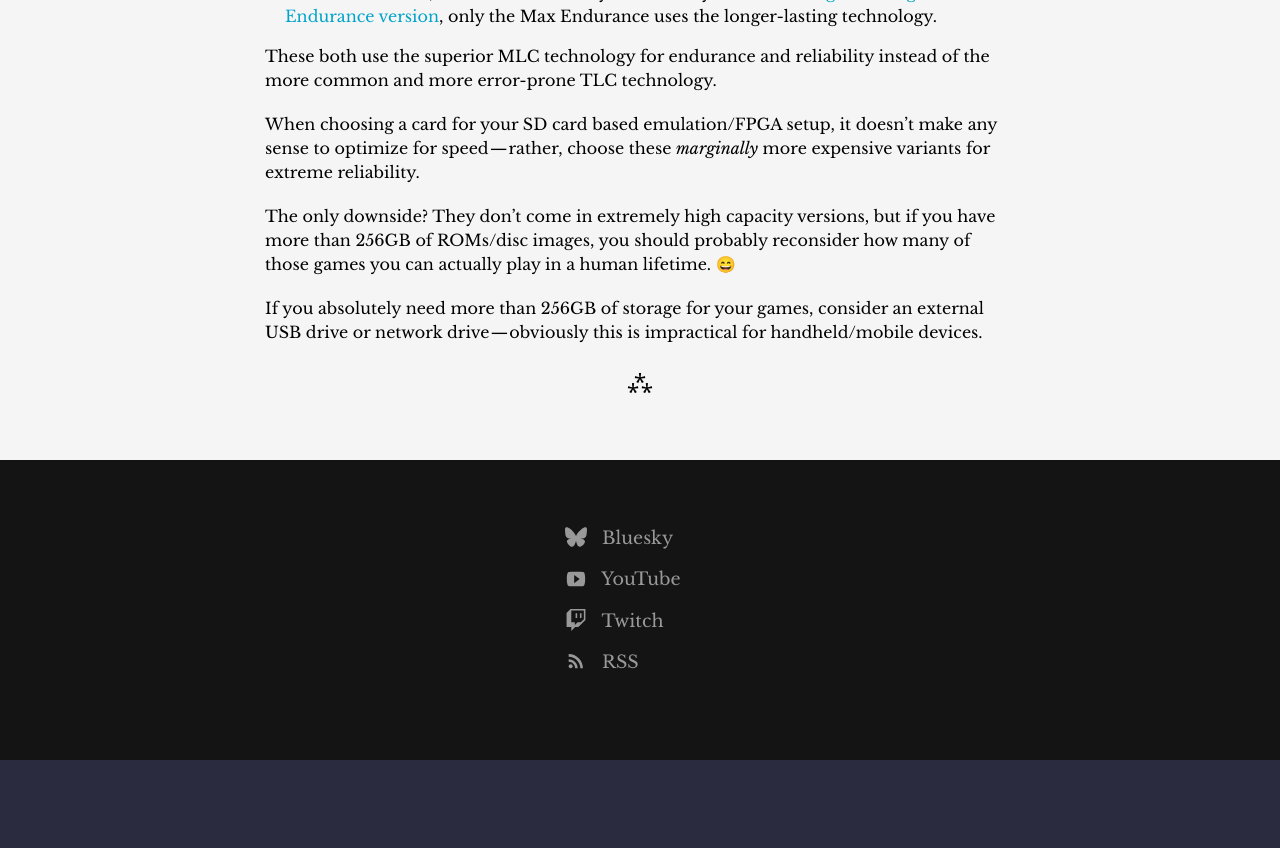
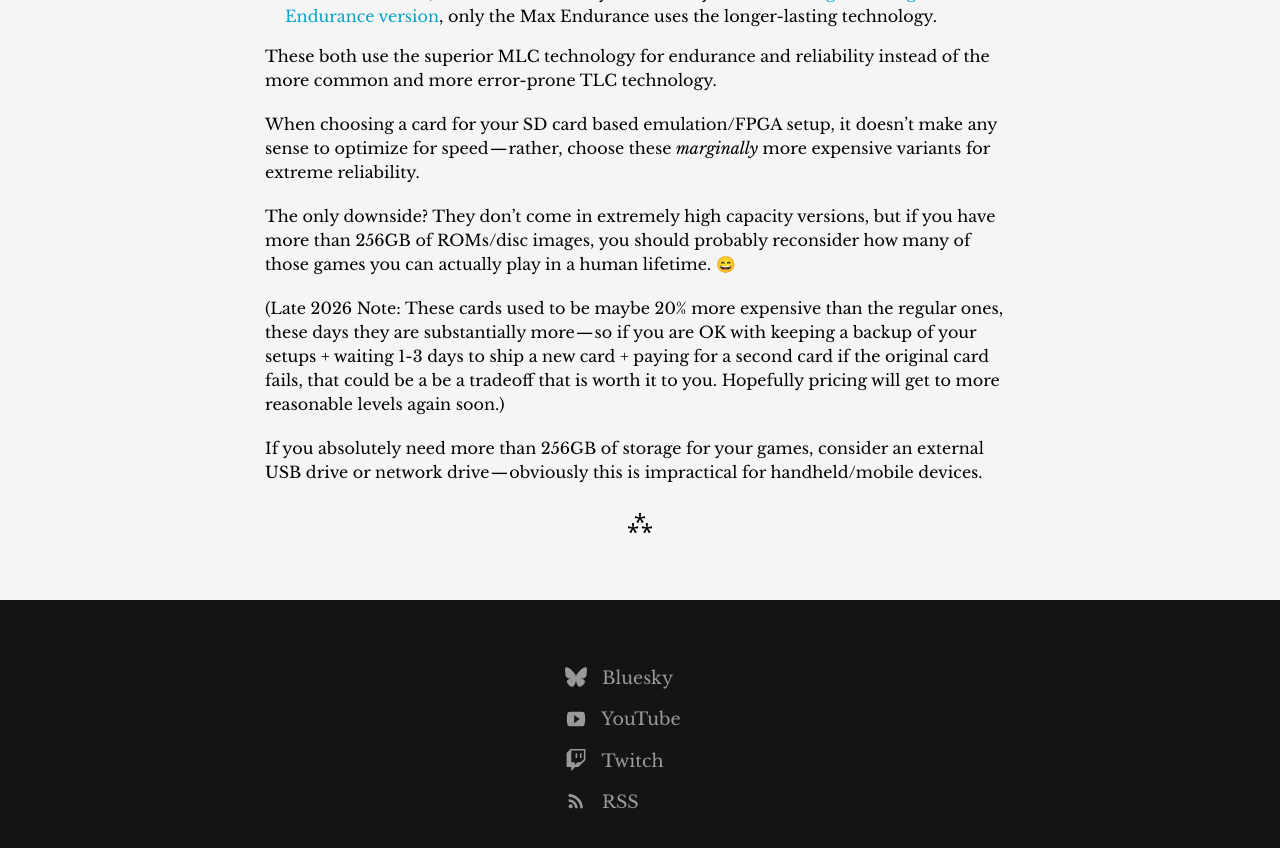
Before and after one commit to amigavision/amigavision.github.io, a Jekyll site: the page built from sd.md, in a window 1280 px wide and 900 px high, scrolled down 854 px. Shown: the top 848 px of the window. Built offline with Jekyll 4.4.1, drawn with Linux system fonts in a browser that asks for light colours; before the commit the page ends 1614 px from its top, so only the background shows below that.

Commit message:
Add note about 2026 price levels

```diff
--- a/sd.md
+++ b/sd.md
@@ -18,6 +18,8 @@ When choosing a card for your SD card based emulation/FPGA setup, it doesn’t m
 
 The only downside? They don’t come in extremely high capacity versions, but if you have more than 256GB of ROMs/disc images, you should probably reconsider how many of those games you can actually play in a human lifetime. 😄
 
+(Late 2026 Note: These cards used to be maybe 20% more expensive than the regular ones, these days they are substantially more — so if you are OK with keeping a backup of your setups + waiting 1-3 days to ship a new card + paying for a second card if the original card fails, that could be a be a tradeoff that is worth it to you. Hopefully pricing will get to more reasonable levels again soon.)
+
 If you absolutely need more than 256GB of storage for your games, consider an external USB drive or network drive — obviously this is impractical for handheld/mobile devices.
 
 ---
```
